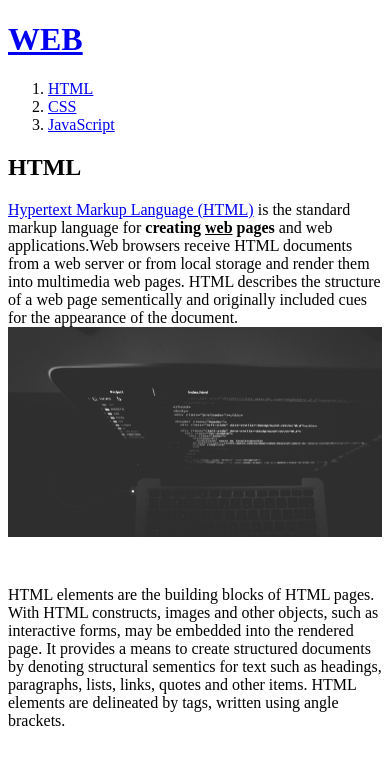
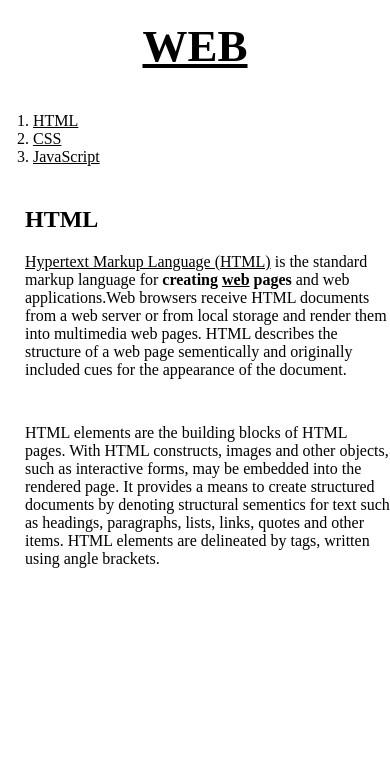
Before and after one commit to dsowrd/web1, a plain HTML site: page 1.html in a window 390 px wide. Drawn offline with Linux system fonts and the light colour scheme.

Commit message:
second version

```diff
--- a/1.html
+++ b/1.html
@@ -1,24 +1,23 @@
 <!doctype html>
 <html>
 <head>
-  <title>WEB1 - html</title>
-  <!-- <title> : 제목 부여 -->
+  <title>WEB1 - HTML</title>
   <meta charset="utf-8">
-  <!-- utf-8로 문서를 읽으라는 지시 -->
+  <link rel="stylesheet" href="style.css">
 </head>
 
 <body>
   <h1><a href="index.html">WEB</a></h1>
+  <div id="grid">
     <ol>
       <li><a href="1.html">HTML</a></li>
       <li><a href="2.html">CSS</a></li>
       <li><a href="3.html">JavaScript</a></li>
-    <!-- <li> : 각각 항목을 리스트화 -->
     </ol>
-  <!-- <ol> : ordered list 위에서부터 숫자순으로 리스트화 -->
+    <div id="article">
       <h2>HTML</h2>
-  <!-- <h1> ~ <h6> : 제목 각각 크기순으로 부여 -->
       <p><a href="https://www.w3.org/TR/html51/" target="_blank" title="html5 specification">Hypertext Markup Language (HTML)</a> is the standard markup language for <strong>creating <u>web</u> pages</strong> and web applications.Web browsers receive HTML documents from a web server or from local storage and render them into multimedia web pages. HTML describes the structure of a web page sementically and originally included cues for the appearance of the document.
-  <img src="coding.jpg" width="100%">
       </p><p style = "margin-top:45px;">HTML elements are the building blocks of HTML pages. With HTML constructs, images and other objects, such as interactive forms, may be embedded into the rendered page. It provides a means to create structured documents by denoting structural sementics for text such as headings, paragraphs, lists, links, quotes and other items. HTML elements are delineated by tags, written using angle brackets.</p>
+    </div>
+  </div>
 </body>
--- /dev/null
+++ b/style.css
@@ -0,0 +1,39 @@
+body {
+  margin:0;
+}
+a {
+  color:black;
+}
+h1 {
+  font-size: 45px;
+  text-align: center;
+  border-bottom:1px solid gray;
+  margin:0;
+  padding:20px;
+}
+ol {
+  border-right: 1px solid gray;
+  width:100px;
+  margin:0;
+  padding:20px;
+}
+#grid {
+  display:grid;
+  grid-template-columns: 150px 1fr;
+}
+#grid ol {
+  padding-left: 33px;
+}
+#grid #article {
+  padding-left: 25px;
+}
+@media(max-width:800px){
+  #grid {
+    display:block;
+  }
+  ol {
+    border-right:none;
+  }
+  h1 {
+    border-bottom:none;
+}
```
Also changed, not shown: 2.html (+6 -6 lines), 3.html (+6 -6 lines), box.html (added, +20 -0 lines), grid.html (added, +23 -0 lines), index.html (+5 -5 lines), mediaquery.html (added, +23 -0 lines). Lines whose indentation alone changed are shown as unchanged.
